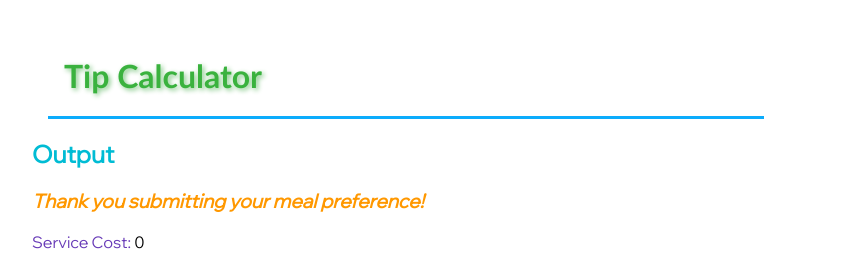
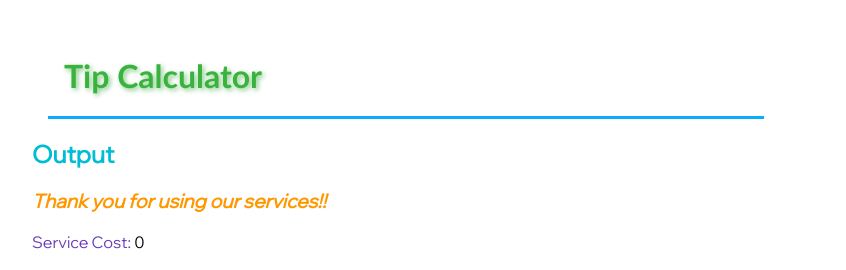
Before and after one commit to georggeo23/Assignment3, an Angular app: page /output in a window 1280 px wide. Shown: the top 270 px of the page, without its empty margins (8-854 px from the left). Built offline with nearby package versions, Linux system fonts and the light colour scheme.

Commit message:
output html update

```diff
--- a/src/app/Output/output.component.html
+++ b/src/app/Output/output.component.html
@@ -4,7 +4,7 @@
 />
 <h2>Output</h2>
 <p class="message">
-  Thank you submitting your meal preference!
+  Thank you for using our services!!
 </p>
 <p>
   <span class="label">Service Cost:</span> {{userPreference.costOfService}}
```
